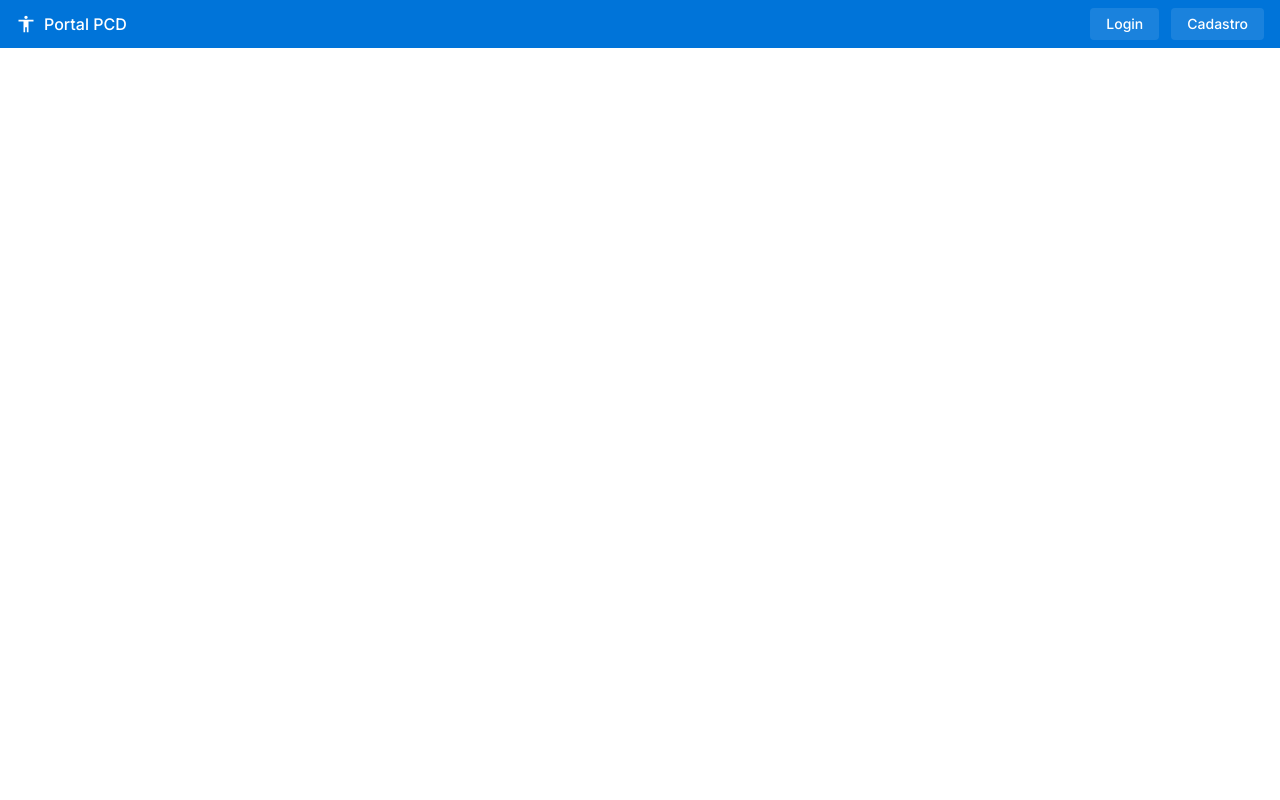
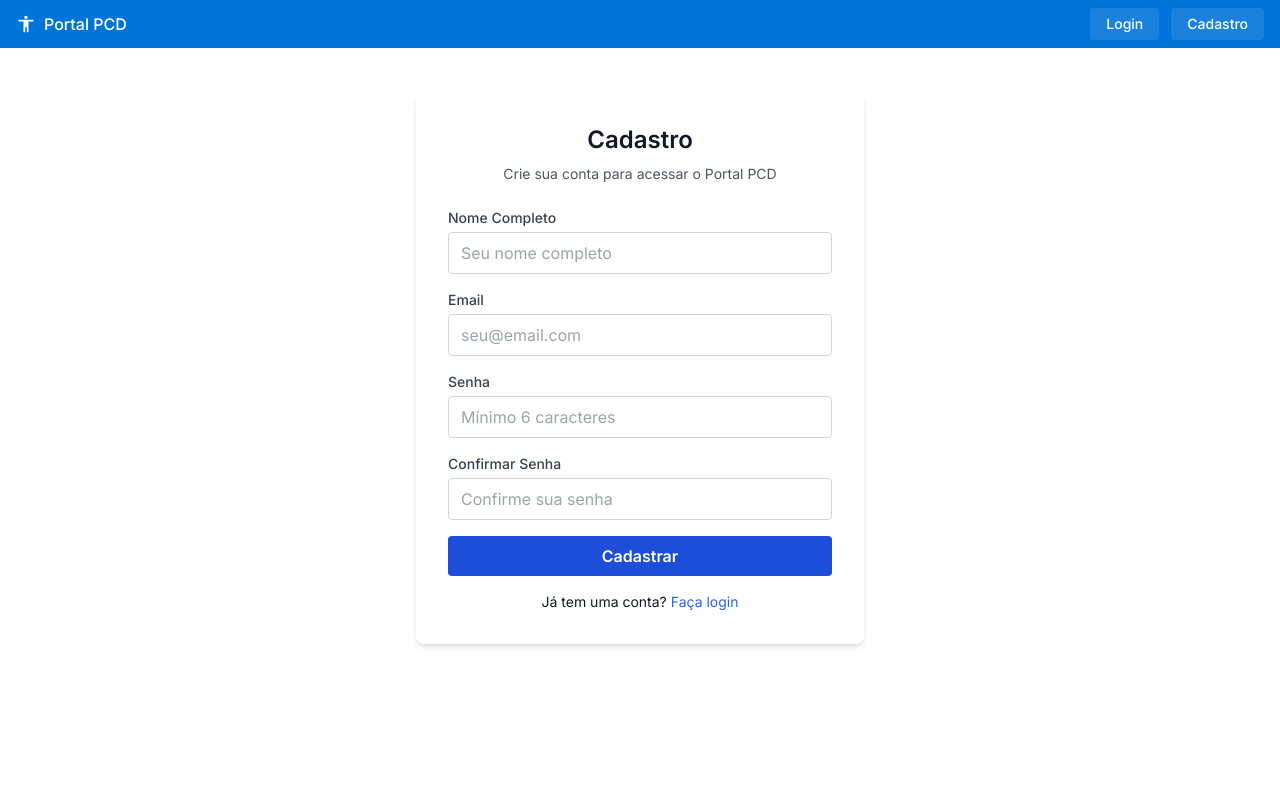
Before and after one commit to VoyDcode/PortalPCD, a Next.js app: page /cadastro in a window 1280 px wide. Shown: the top 800 px of the page. Built offline with nearby package versions, Linux system fonts and the light colour scheme.

Commit message:
estilizando o cadastro dentro do index

```diff
--- a/src/components/Cadastro/index.tsx
+++ b/src/components/Cadastro/index.tsx
@@ -48,5 +48,74 @@ export default function index() {
     alert("Cadastro realizado com sucesso!");
     navigate.push("/");
   };
-
+  return (
+    <section className="flex flex-col items-center justify-center min-h-[80vh]">
+      <div className="w-full max-w-md bg-white rounded-lg shadow-md p-8 flex flex-col items-center">
+        <h1 className="text-2xl font-semibold mb-2 text-center">Cadastro</h1>
+        <p className="text-sm text-gray-600 mb-6 text-center">
+          Crie sua conta para acessar o Portal PCD
+        </p>
+        <form className="w-full flex flex-col gap-4" onSubmit={handleSubmit}>
+          <div>
+            <label htmlFor="nome" className="block text-sm font-medium text-gray-700 mb-1">Nome Completo</label>
+            <input
+              type="text"
+              id="nome"
+              value={nome}
+              onChange={handleChangeNome}
+              className="w-full border border-gray-300 rounded px-3 py-2 focus:outline-none focus:ring-2 focus:ring-blue-500"
+              placeholder="Seu nome completo"
+              required
+            />
+          </div>
+          <div>
+            <label htmlFor="email" className="block text-sm font-medium text-gray-700 mb-1">Email</label>
+            <input
+              type="email"
+              id="email"
+              value={email}
+              onChange={handleChangeEmail}
+              className="w-full border border-gray-300 rounded px-3 py-2 focus:outline-none focus:ring-2 focus:ring-blue-500"
+              placeholder="seu@email.com"
+              required
+            />
+          </div>
+          <div>
+            <label htmlFor="senha" className="block text-sm font-medium text-gray-700 mb-1">Senha</label>
+            <input
+              type="password"
+              id="senha"
+              value={senha}
+              onChange={handleChangeSenha}
+              className="w-full border border-gray-300 rounded px-3 py-2 focus:outline-none focus:ring-2 focus:ring-blue-500"
+              placeholder="Mínimo 6 caracteres"
+              minLength={6}
+              required
+            />
+          </div>
+          <div>
+            <label htmlFor="confirmar-senha" className="block text-sm font-medium text-gray-700 mb-1">Confirmar Senha</label>
+            <input
+              type="password"
+              id="confirmar-senha"
+              value={confirmarSenha}
+              onChange={handleChangeConfirmarSenha}
+              className="w-full border border-gray-300 rounded px-3 py-2 focus:outline-none focus:ring-2 focus:ring-blue-500"
+              placeholder="Confirme sua senha"
+              required
+            />
+          </div>
+          <button
+            type="submit"
+            className="w-full bg-blue-700 text-white font-semibold py-2 rounded hover:bg-blue-800 transition-colors"
+          >
+            Cadastrar
+          </button>
+        </form>
+        <div className="mt-4 text-sm text-center">
+          Já tem uma conta? <a href="/login" className="text-blue-600 hover:underline">Faça login</a>
+        </div>
+      </div>
+    </section>
+  );
 }
```
